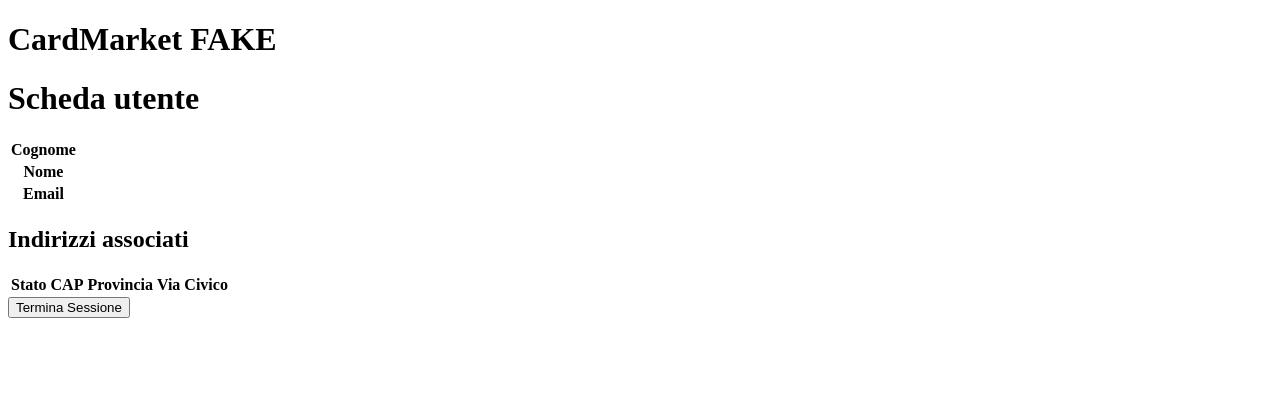
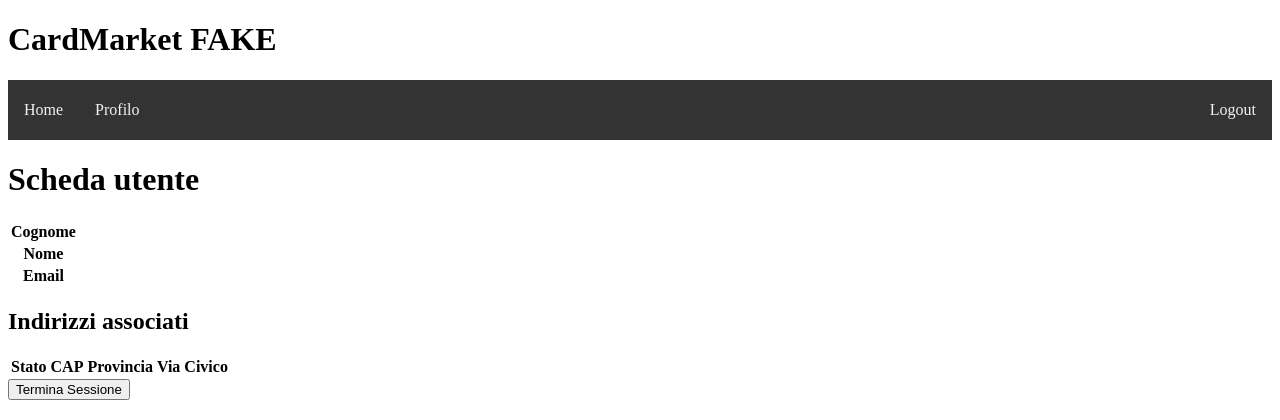
Before and after one commit to MorriLorenzo/DataBase, a PHP site: page /index.php in a window 1280 px wide. Shown: the top 420 px of the page. Run offline with PHP 8.4, Linux system fonts and the light colour scheme; the visitor is signed in with stand-in values (Sample User, id 1); tables that the repository leaves empty or names only in its code hold one stand-in row (values such as "Sample post"); data that the repository does not hold is empty.

Commit message:
barra navigazione

```diff
--- a/template/base.php
+++ b/template/base.php
@@ -4,9 +4,49 @@
     <meta charset="UTF-8">
     <meta name="viewport" content="width=device-width, initial-scale=1.0">
     <title>CardMarket FAKE</title>
+    <style>
+    .navbar {
+        background-color: #333;
+        display: flex;
+        justify-content: center;
+        align-items: center;
+        height: 60px; /* Puoi regolare l'altezza come desideri */
+    }
+    .navbar-container {
+        display: flex;
+        align-items: center;
+    }
+    .navbar a {
+        color: #f2f2f2;
+        text-align: center;
+        padding: 14px 16px;
+        text-decoration: none;
+    }
+    .navbar a:hover {
+        background-color: #ddd;
+        color: black;
+    }
+    .right {
+        margin-left: auto;
+        display: flex;
+        align-items: center;
+    }
+</style>
 </head>
 <body>
     <h1>CardMarket FAKE</h1>
+
+    <?php if (isset($_SESSION['email'])): ?>
+
+    <div class="navbar">
+        <a href="./index.php">Home</a>
+        <a href="./index.php?model=utente&action=profilo">Profilo</a>
+        <a href="./index.php?model=logout" class="right">Logout</a>
+    </div>
+
+    <?php endif; ?>
+
+
     <?php
         // Includi il file della vista qui
         include($view_name);
```
